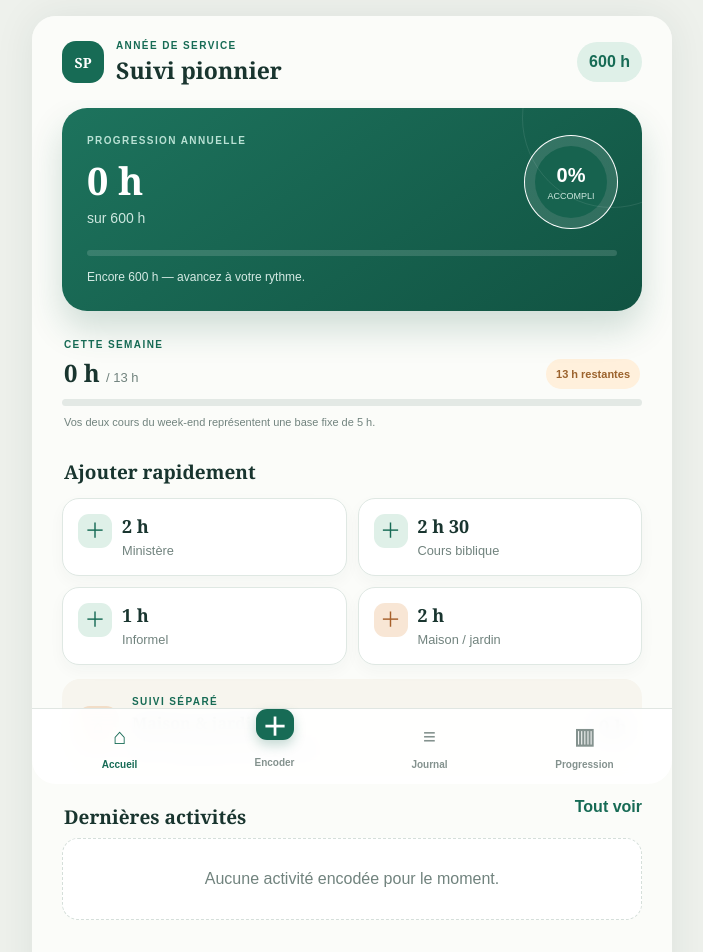
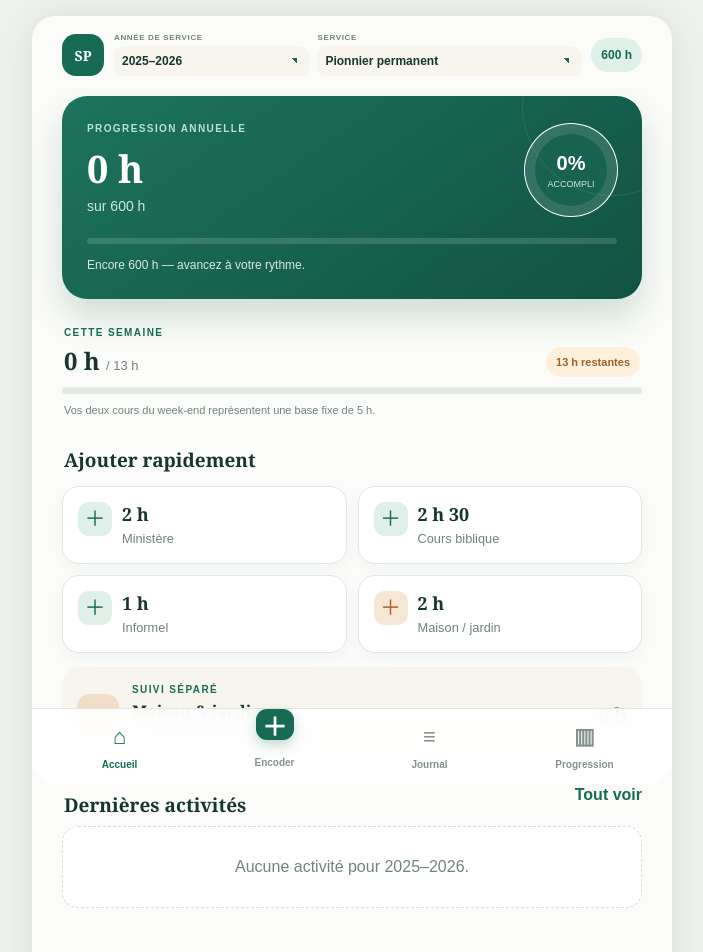
Before and after one commit to jz5zypvksf-creator/suivi-pionnier, a Next.js app: page / in a window 1280 px wide. Shown: the top 952 px of the page, without its empty margins (288-991 px from the left). Built offline with nearby package versions, Linux system fonts and the light colour scheme.

Commit message:
Ajouter les années et types de service

```diff
--- a/app/globals.css
+++ b/app/globals.css
@@ -7,11 +7,16 @@ button,input,select,textarea { font:inherit; }
 button { cursor:pointer; }
 .loading { min-height:100vh; display:grid; place-items:center; }
 .app-shell { width:min(100%, 640px); min-height:100vh; margin:auto; background:#fbfcf9; padding-bottom:92px; box-shadow:0 0 40px #18372d14; }
-.topbar { display:flex; align-items:center; gap:12px; padding:22px 20px 14px; background:#fbfcf9; position:sticky; top:0; z-index:5; }
+.topbar { display:grid; grid-template-columns:auto minmax(0,1fr) auto; align-items:center; gap:10px; padding:18px 20px 12px; background:#fbfcf9; position:sticky; top:0; z-index:5; }
 .brand-mark { width:42px; height:42px; display:grid; place-items:center; border-radius:14px; background:var(--green); color:white; font:700 14px Georgia,serif; }
 .topbar h1 { margin:1px 0 0; font:700 23px Georgia,serif; }
+.service-controls { display:grid; grid-template-columns:1fr; gap:4px; min-width:0; }
+.service-controls label { display:flex; align-items:center; gap:6px; min-width:0; }
+.service-controls label>span { width:48px; flex:0 0 48px; color:var(--muted); font-size:8px; font-weight:800; letter-spacing:.08em; line-height:1.1; text-transform:uppercase; }
+.service-controls select { width:100%; min-width:0; appearance:none; border:0; border-radius:9px; padding:6px 25px 6px 8px; color:var(--ink); background:var(--cream) linear-gradient(45deg,transparent 50%,var(--green) 50%) calc(100% - 12px) 50%/5px 5px no-repeat; font-size:11px; font-weight:750; outline:none; }
+.service-controls select:focus { box-shadow:0 0 0 2px #176b5525; }
 .eyebrow { color:var(--green); font-size:10px; font-weight:800; letter-spacing:.14em; text-transform:uppercase; margin:0; }
-.year-pill { margin-left:auto; padding:8px 12px; border-radius:99px; background:var(--mint); color:var(--green); font-weight:800; }
+.year-pill { padding:8px 10px; border-radius:99px; background:var(--mint); color:var(--green); font-size:12px; font-weight:800; white-space:nowrap; }
 .content { padding:8px 18px 30px; }
 .hero-card { color:white; padding:25px; border-radius:25px; background:linear-gradient(145deg,#1d735d,#115342); position:relative; overflow:hidden; display:grid; grid-template-columns:1fr auto; align-items:center; box-shadow:0 18px 35px #155c4730; }
 .hero-card:after { content:""; position:absolute; width:180px; height:180px; border:1px solid #ffffff18; border-radius:50%; right:-60px; top:-80px; }
@@ -39,4 +44,4 @@ button { cursor:pointer; }
 .bottom-nav { position:fixed;z-index:10;bottom:0;left:50%;transform:translateX(-50%);width:min(100%,640px);height:76px;background:#ffffffee;backdrop-filter:blur(12px);border-top:1px solid #e0e6e2;display:grid;grid-template-columns:repeat(4,1fr);padding:7px 10px 8px }
 .bottom-nav button{border:0;background:none;color:#84928e;font-size:10px;font-weight:700;display:grid;place-items:center;gap:3px}.bottom-nav button span{font-size:22px;height:27px}.bottom-nav button.active{color:var(--green)}.bottom-nav .add span{width:38px;height:31px;display:grid;place-items:center;border-radius:11px;background:var(--green);color:white;font-size:25px;margin-top:-13px;box-shadow:0 5px 12px #176b5540}
 .toast{position:fixed;z-index:20;top:76px;left:50%;transform:translateX(-50%);background:#173c32;color:white;border-radius:99px;padding:10px 16px;box-shadow:0 8px 22px #183b3035;font-size:12px;font-weight:700}
-@media (min-width:641px){.app-shell{min-height:calc(100vh - 32px);margin:16px auto;border-radius:24px;overflow:hidden}.bottom-nav{bottom:16px;border-radius:0 0 24px 24px}.content{padding-inline:30px}.topbar{padding-inline:30px}}
+@media (min-width:641px){.app-shell{min-height:calc(100vh - 32px);margin:16px auto;border-radius:24px;overflow:hidden}.bottom-nav{bottom:16px;border-radius:0 0 24px 24px}.content{padding-inline:30px}.topbar{padding-inline:30px}.service-controls{grid-template-columns:1fr 1.35fr;gap:8px}.service-controls label{display:grid;gap:3px}.service-controls label>span{width:auto}.service-controls select{font-size:12px}}
--- a/app/page.tsx
+++ b/app/page.tsx
@@ -5,14 +5,26 @@ import { FormEvent, useEffect, useMemo, useState } from "react";
 type Category = "Ministère" | "Cours biblique" | "Informel" | "Autre" | "Maison / jardin";
 type Entry = { id: string; date: string; category: Category; hours: number; note: string };
 type View = "accueil" | "encoder" | "journal" | "progression";
+type PioneerType = "permanent" | "auxiliaire";
 
 const YEAR_TARGET = 600;
 const WEEK_TARGET = 13;
+const MONTH_TARGET = 30;
 const STORAGE_KEY = "suivi-pionnier-entries-v1";
+const SETTINGS_KEY = "suivi-pionnier-settings-v1";
 const categories: Category[] = ["Ministère", "Cours biblique", "Informel", "Autre", "Maison / jardin"];
 const months = ["Sep", "Oct", "Nov", "Déc", "Jan", "Fév", "Mar", "Avr", "Mai", "Juin", "Juil", "Août"];
 
 const today = () => new Date().toISOString().slice(0, 10);
+const serviceYearStart = (date: string | Date) => {
+  const d = typeof date === "string" ? new Date(`${date}T12:00:00`) : date;
+  return d.getMonth() >= 8 ? d.getFullYear() : d.getFullYear() - 1;
+};
+const serviceYears = (() => {
+  const current = serviceYearStart(new Date());
+  return Array.from({ length: 5 }, (_, i) => current - 1 + i);
+})();
+const serviceYearLabel = (start: number) => `${start}–${start + 1}`;
 const serviceMonthIndex = (date: string) => {
   const d = new Date(`${date}T12:00:00`);
   return (d.getMonth() + 4) % 12;
@@ -31,12 +43,20 @@ export default function Home() {
   const [view, setView] = useState<View>("accueil");
   const [ready, setReady] = useState(false);
   const [notice, setNotice] = useState("");
+  const [selectedYear, setSelectedYear] = useState(serviceYearStart(new Date()));
+  const [pioneerType, setPioneerType] = useState<PioneerType>("permanent");
   const [form, setForm] = useState({ date: today(), category: "Ministère" as Category, hours: "2", note: "" });
 
   useEffect(() => {
     try {
       const saved = localStorage.getItem(STORAGE_KEY);
       if (saved) setEntries(JSON.parse(saved));
+      const savedSettings = localStorage.getItem(SETTINGS_KEY);
+      if (savedSettings) {
+        const settings = JSON.parse(savedSettings);
+        if (typeof settings.selectedYear === "number") setSelectedYear(settings.selectedYear);
+        if (settings.pioneerType === "permanent" || settings.pioneerType === "auxiliaire") setPioneerType(settings.pioneerType);
+      }
     } finally {
       setReady(true);
     }
@@ -46,10 +66,15 @@ export default function Home() {
     if (ready) localStorage.setItem(STORAGE_KEY, JSON.stringify(entries));
   }, [entries, ready]);
 
+  useEffect(() => {
+    if (ready) localStorage.setItem(SETTINGS_KEY, JSON.stringify({ selectedYear, pioneerType }));
+  }, [selectedYear, pioneerType, ready]);
+
   const stats = useMemo(() => {
-    const ministry = entries.filter((e) => e.category !== "Maison / jardin");
+    const yearEntries = entries.filter((e) => serviceYearStart(e.date) === selectedYear);
+    const ministry = yearEntries.filter((e) => e.category !== "Maison / jardin");
     const total = ministry.reduce((sum, e) => sum + e.hours, 0);
-    const maintenance = entries.filter((e) => e.category === "Maison / jardin").reduce((sum, e) => sum + e.hours, 0);
+    const maintenance = yearEntries.filter((e) => e.category === "Maison / jardin").reduce((sum, e) => sum + e.hours, 0);
     const weekStart = startOfWeek();
     const weekEnd = new Date(weekStart); weekEnd.setDate(weekEnd.getDate() + 7);
     const weekly = ministry.filter((e) => {
@@ -59,10 +84,13 @@ export default function Home() {
     const monthly = Array.from({ length: 12 }, (_, i) =>
       ministry.filter((e) => serviceMonthIndex(e.date) === i).reduce((sum, e) => sum + e.hours, 0)
     );
-    return { total, maintenance, weekly, monthly };
-  }, [entries]);
+    const todayIndex = serviceMonthIndex(today());
+    const currentMonth = monthly[todayIndex];
+    return { total, maintenance, weekly, monthly, currentMonth, todayIndex, yearEntries };
+  }, [entries, selectedYear]);
 
   const addEntry = (category: Category, hours: number, note = "") => {
+    setSelectedYear(serviceYearStart(new Date()));
     setEntries((current) => [{ id: crypto.randomUUID(), date: today(), category, hours, note }, ...current]);
     setNotice(`${formatHours(hours)} ajoutées — ${category}`);
     window.setTimeout(() => setNotice(""), 2500);
@@ -78,7 +106,9 @@ export default function Home() {
     setView("journal");
   };
 
-  const progress = Math.min((stats.total / YEAR_TARGET) * 100, 100);
+  const trackedTotal = pioneerType === "permanent" ? stats.total : stats.currentMonth;
+  const activeTarget = pioneerType === "permanent" ? YEAR_TARGET : MONTH_TARGET;
+  const progress = Math.min((trackedTotal / activeTarget) * 100, 100);
   const weekProgress = Math.min((stats.weekly / WEEK_TARGET) * 100, 100);
   const maxMonth = Math.max(...stats.monthly, 50);
 
@@ -88,11 +118,22 @@ export default function Home() {
     <main className="app-shell">
       <header className="topbar">
         <div className="brand-mark">SP</div>
-        <div>
-          <p className="eyebrow">Année de service</p>
-          <h1>Suivi pionnier</h1>
+        <div className="service-controls">
+          <label>
+            <span>Année de service</span>
+            <select value={selectedYear} onChange={(e) => setSelectedYear(Number(e.target.value))} aria-label="Année de service">
+              {serviceYears.map((year) => <option key={year} value={year}>{serviceYearLabel(year)}</option>)}
+            </select>
+          </label>
+          <label>
+            <span>Service</span>
+            <select value={pioneerType} onChange={(e) => setPioneerType(e.target.value as PioneerType)} aria-label="Type de service">
+              <option value="permanent">Pionnier permanent</option>
+              <option value="auxiliaire">Pionnier auxiliaire</option>
+            </select>
+          </label>
         </div>
-        <div className="year-pill">600 h</div>
+        <div className="year-pill">{pioneerType === "permanent" ? "600 h" : "30 h/mois"}</div>
       </header>
 
       {notice && <div className="toast" role="status">{notice}</div>}
@@ -102,22 +143,24 @@ export default function Home() {
           <>
             <section className="hero-card">
               <div className="hero-copy">
-                <p className="eyebrow light">Progression annuelle</p>
-                <strong>{formatHours(stats.total)}</strong>
-                <span>sur {YEAR_TARGET} h</span>
+                <p className="eyebrow light">{pioneerType === "permanent" ? "Progression annuelle" : `Progression · ${months[stats.todayIndex]}`}</p>
+                <strong>{formatHours(trackedTotal)}</strong>
+                <span>sur {activeTarget} h</span>
               </div>
               <div className="ring" style={{ "--progress": `${progress * 3.6}deg` } as React.CSSProperties}>
                 <div><b>{Math.round(progress)}%</b><small>accompli</small></div>
               </div>
               <div className="hero-progress"><i style={{ width: `${progress}%` }} /></div>
-              <p className="encouragement">{YEAR_TARGET - stats.total > 0 ? `Encore ${formatHours(YEAR_TARGET - stats.total)} — avancez à votre rythme.` : "Objectif annuel atteint. Bravo !"}</p>
+              <p className="encouragement">{activeTarget - trackedTotal > 0 ? `Encore ${formatHours(activeTarget - trackedTotal)} — avancez à votre rythme.` : `Objectif ${pioneerType === "permanent" ? "annuel" : "mensuel"} atteint. Bravo !`}</p>
             </section>
 
+            {pioneerType === "permanent" && <>
               <div className="section-heading">
                 <div><p className="eyebrow">Cette semaine</p><h2>{formatHours(stats.weekly)} <span>/ {WEEK_TARGET} h</span></h2></div>
                 <span className={stats.weekly >= WEEK_TARGET ? "status good" : "status"}>{stats.weekly >= WEEK_TARGET ? "Objectif atteint" : `${formatHours(Math.max(WEEK_TARGET - stats.weekly, 0))} restantes`}</span>
               </div>
               <div className="thin-progress"><i style={{ width: `${weekProgress}%` }} /></div>
+            </>}
             <p className="fixed-note">Vos deux cours du week-end représentent une base fixe de 5 h.</p>
 
             <h2 className="quick-title">Ajouter rapidement</h2>
@@ -130,12 +173,12 @@ export default function Home() {
 
             <div className="maintenance-card">
               <span className="maintenance-icon">⌂</span>
-              <div><p className="eyebrow">Suivi séparé</p><h3>Maison & jardin</h3><small>Non comptabilisé dans les 600 h</small></div>
+              <div><p className="eyebrow">Suivi séparé</p><h3>Maison & jardin</h3><small>Non comptabilisé dans l’objectif</small></div>
               <b>{formatHours(stats.maintenance)}</b>
             </div>
 
             <div className="recent-heading"><h2>Dernières activités</h2><button onClick={() => setView("journal")}>Tout voir</button></div>
-            <EntryList entries={entries.slice(0, 3)} onDelete={(id) => setEntries(entries.filter((e) => e.id !== id))} empty="Aucune activité encodée pour le moment." />
+            <EntryList entries={stats.yearEntries.slice(0, 3)} onDelete={(id) => setEntries(entries.filter((e) => e.id !== id))} empty={`Aucune activité pour ${serviceYearLabel(selectedYear)}.`} />
           </>
         )}
 
@@ -156,23 +199,29 @@ export default function Home() {
         {view === "journal" && (
           <section className="panel">
             <p className="eyebrow">Historique</p><h2>Mon journal</h2>
-            <EntryList entries={entries} onDelete={(id) => setEntries(entries.filter((e) => e.id !== id))} empty="Votre journal est encore vide." />
+            <EntryList entries={stats.yearEntries} onDelete={(id) => setEntries(entries.filter((e) => e.id !== id))} empty={`Votre journal ${serviceYearLabel(selectedYear)} est encore vide.`} />
           </section>
         )}
 
         {view === "progression" && (
           <section className="panel">
-            <p className="eyebrow">Vue annuelle</p><h2>Progression par mois</h2>
+            <p className="eyebrow">{serviceYearLabel(selectedYear)}</p><h2>Progression par mois</h2>
             <div className="summary-grid">
+              {pioneerType === "permanent" ? <>
                 <div><small>Année</small><b>{formatHours(stats.total)}</b></div>
                 <div><small>Reste</small><b>{formatHours(Math.max(YEAR_TARGET - stats.total, 0))}</b></div>
                 <div><small>Moyenne/mois</small><b>{formatHours(stats.total / 12)}</b></div>
+              </> : <>
+                <div><small>Mois affiché</small><b>{months[stats.todayIndex]}</b></div>
+                <div><small>Réalisé</small><b>{formatHours(stats.currentMonth)}</b></div>
+                <div><small>Objectif</small><b>{MONTH_TARGET} h</b></div>
+              </>}
             </div>
             <div className="chart" aria-label="Heures de ministère par mois">
               {stats.monthly.map((value, i) => <div className="bar-col" key={months[i]}><span>{value || ""}</span><i style={{ height: `${Math.max((value / maxMonth) * 180, value ? 8 : 2)}px` }} /><small>{months[i]}</small></div>)}
             </div>
             <div className="month-list">
-              {months.map((month, i) => <div key={month}><span>{month}</span><i><em style={{ width: `${Math.min((stats.monthly[i] / 50) * 100, 100)}%` }} /></i><b>{formatHours(stats.monthly[i])}</b></div>)}
+              {months.map((month, i) => <div key={month}><span>{month}</span><i><em style={{ width: `${Math.min((stats.monthly[i] / (pioneerType === "permanent" ? 50 : MONTH_TARGET)) * 100, 100)}%` }} /></i><b>{formatHours(stats.monthly[i])}</b></div>)}
             </div>
           </section>
         )}
```
Also changed, not shown: 1 other file (tests, documents, lock files or other folders). Lines whose indentation alone changed are shown as unchanged.
